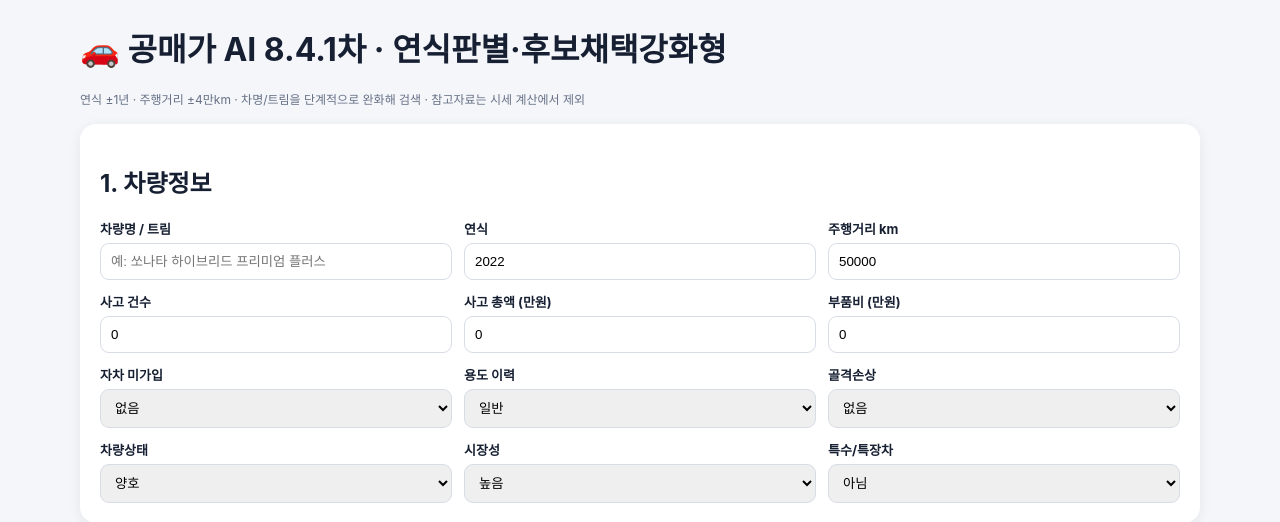
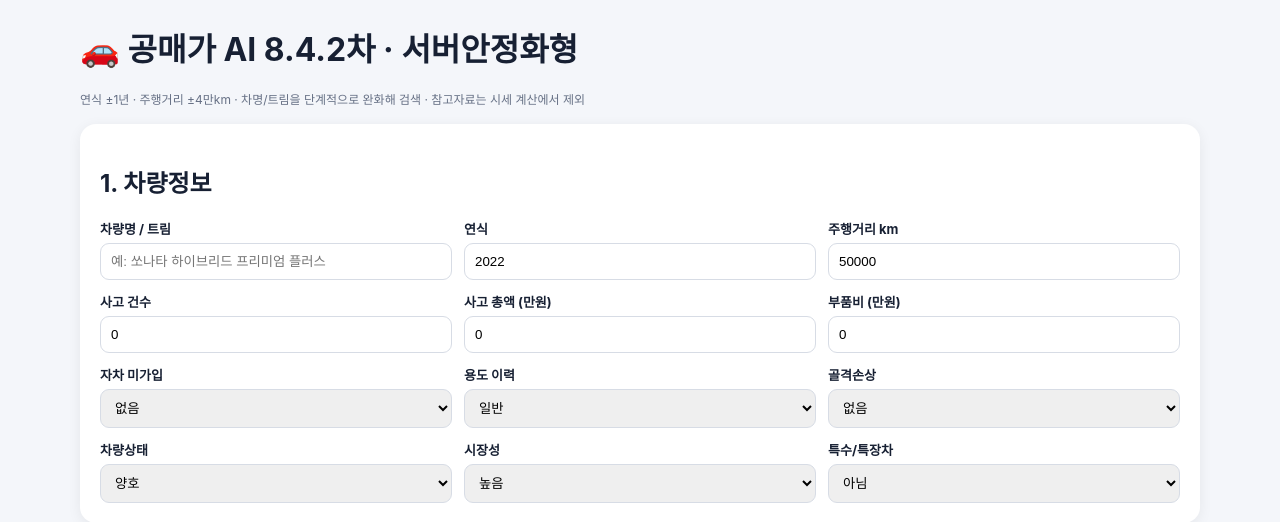
Before and after one commit to bini1111111111/auction-ai, a FastAPI app: page / in a window 1280 px wide. Shown: the top 522 px of the page. Run offline with FastAPI, Linux system fonts and the light colour scheme.

Commit message:
Update index.html

```diff
--- a/templates/index.html
+++ b/templates/index.html
@@ -2,7 +2,7 @@
 <html lang="ko">
 <head>
 <meta charset="utf-8"><meta name="viewport" content="width=device-width,initial-scale=1">
-<title>공매가 AI 8.4.1차</title>
+<title>공매가 AI 8.4.2차</title>
 <style>
 body{font-family:-apple-system,BlinkMacSystemFont,"Segoe UI",sans-serif;background:#f4f6fa;margin:0;color:#172033}
 .wrap{max-width:1120px;margin:24px auto;padding:0 16px}.card{background:#fff;border-radius:16px;padding:20px;margin:14px 0;box-shadow:0 3px 14px #0001}
@@ -14,7 +14,7 @@ button{background:#111827;color:#fff;border:0;border-radius:9px;padding:12px 16p
 table{width:100%;border-collapse:collapse}th,td{font-size:12px;padding:8px;border-bottom:1px solid #eee;text-align:left;vertical-align:top}.pill{display:inline-block;padding:3px 7px;border-radius:999px;background:#eef2ff;font-size:11px}.price{font-weight:800;white-space:nowrap}
 details{margin-top:14px}summary{cursor:pointer;font-weight:750}@media(max-width:850px){.g,.r{grid-template-columns:1fr}}
 </style></head><body><div class="wrap">
-<h1>🚗 공매가 AI 8.4.1차 · 연식판별·후보채택강화형</h1>
+<h1>🚗 공매가 AI 8.4.2차 · 서버안정화형</h1>
 <p class="s">연식 ±1년 · 주행거리 ±4만km · 차명/트림을 단계적으로 완화해 검색 · 참고자료는 시세 계산에서 제외</p>
 
 <div class="card"><h2>1. 차량정보</h2><div class="g">
@@ -111,7 +111,7 @@ async function analyze(){
   '<p>적용 할인율 '+a.discount_rate+'% · '+a.verdict+'</p>'+
   '<div class="warn"><b>신뢰도 경고</b><br>'+confidenceNote+'</div>'+
   '<p>채택된 보정가격: '+m.prices.map(fmt).join(', ')+'</p>'+
-  '<div class="ok"><b>8.4.1차 계산 방식</b><br>차량 연식은 2024년식·24년형·최초등록 2024처럼 차량정보 문맥에서만 우선 추출하고, 2023년 11월·23년 6월 기준 같은 게시일·시세기준일은 차량 연식으로 쓰지 않아. 모델·동력원·연식·주행거리는 핵심 검증조건으로 유지하고, 2WD/4WD와 트림 차이는 탈락시키지 않고 가격 보정으로 반영해. 실제 상세매물은 핵심 모델·동력원이 맞으면 유사도 점수를 강화해.</div>'+
+  '<div class="ok"><b>8.4.2차 계산 방식</b><br>차량 연식과 게시일을 구분하고, 2WD/4WD·트림 차이는 가격 보정으로 반영해. 검색결과 한 건이 비정상이어도 전체 분석이 중단되지 않도록 서버 예외처리를 강화했고, 서버 오류도 JSON으로 화면에 표시해.</div>'+
   '<details open><summary>채택 자료와 근거</summary><table><tr><th>구분</th><th>원문 가격</th><th>보정 가격</th><th>연식</th><th>주행거리</th><th>구동</th><th>트림</th><th>보정내역</th><th>유사도</th><th>출처</th><th>검색결과</th><th>링크</th></tr>'+adopted+'</table></details>'+
   '<details><summary>제외한 가격 보기</summary><table><tr><th>가격</th><th>제외 이유</th><th>연식</th><th>주행거리</th><th>검색결과</th></tr>'+rejected+'</table></details>';
 
```
